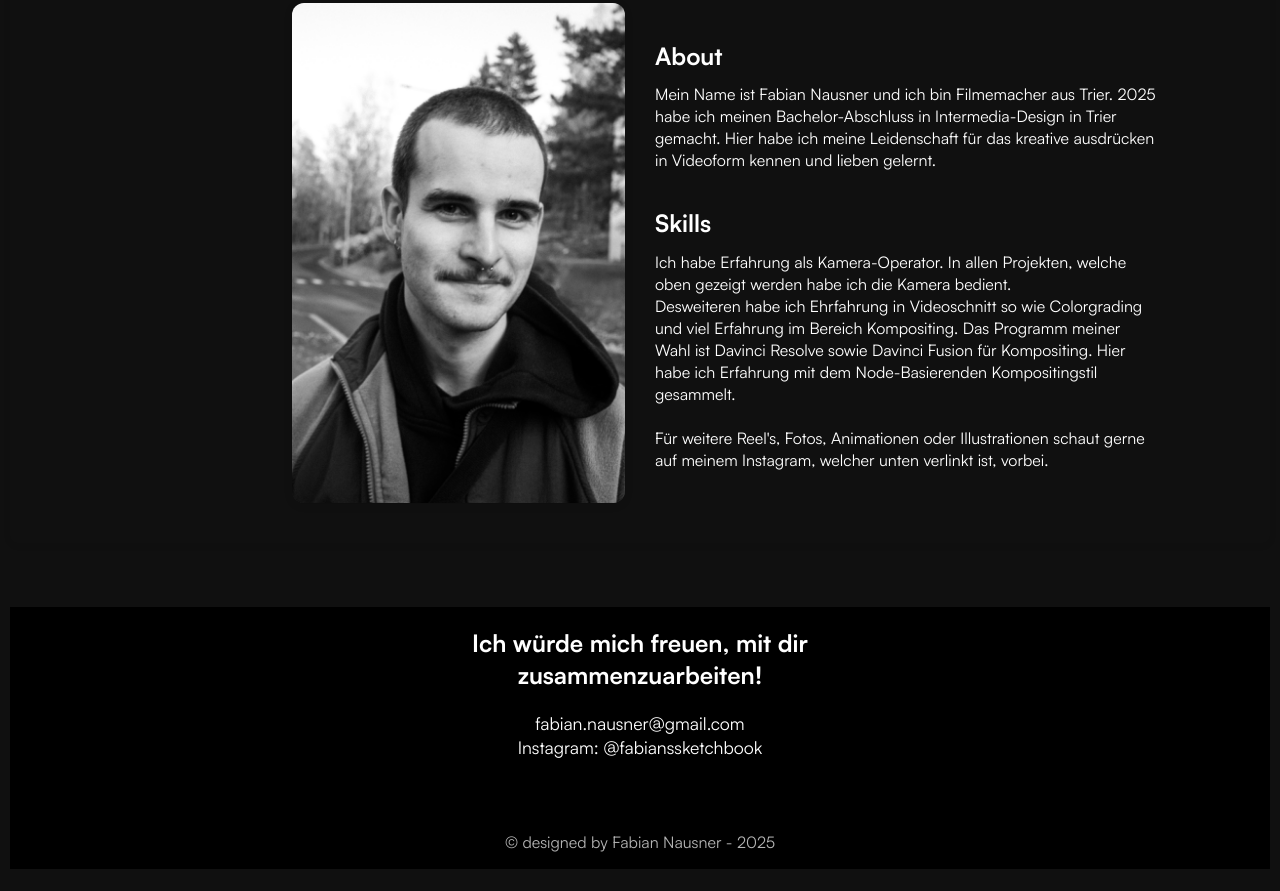
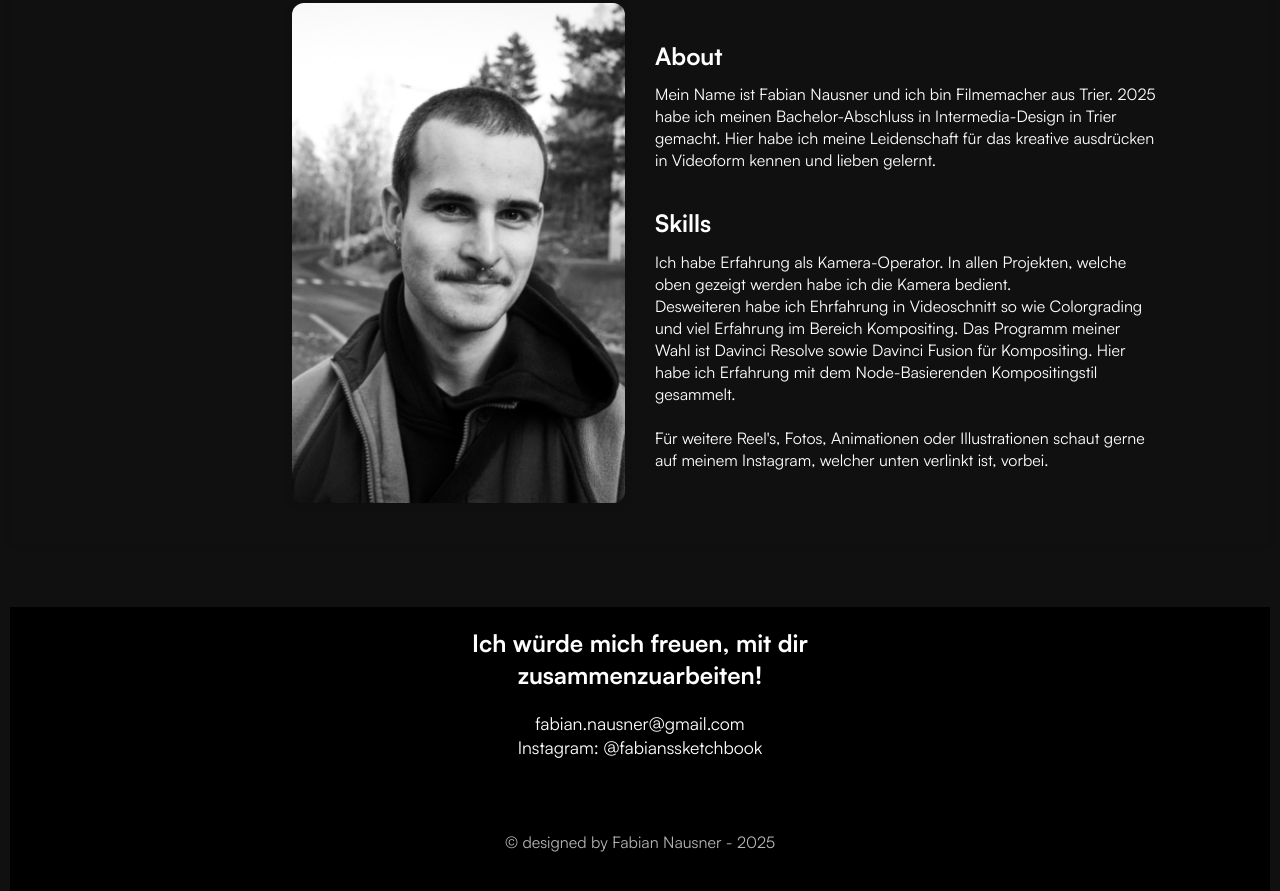
Before and after one commit to Fabiannau/Portfolio, a plain HTML site: page index.html in a window 1280 px wide. Shown: the part 986-1877 px from the top of the page. Before the commit the page ends 1855 px from the top, so only its background shows below. Drawn offline with Linux system fonts and the light colour scheme.

Commit message:
Add files via upload

```diff
--- a/index.html
+++ b/index.html
@@ -112,7 +112,7 @@
                     </div>
                 </div>
             </section>
-            <p style="margin-top: auto; opacity: 0.7; font-size: 1rem;">&copy; designed by Fabian Nausner - 2025</p>
+            <p style="margin-top: auto; opacity: 0.7; font-size: 1rem;">&copy; designed by Fabian Nausner - 2025 <br><br></p>
         </div>
     </footer>
     <script>
```
